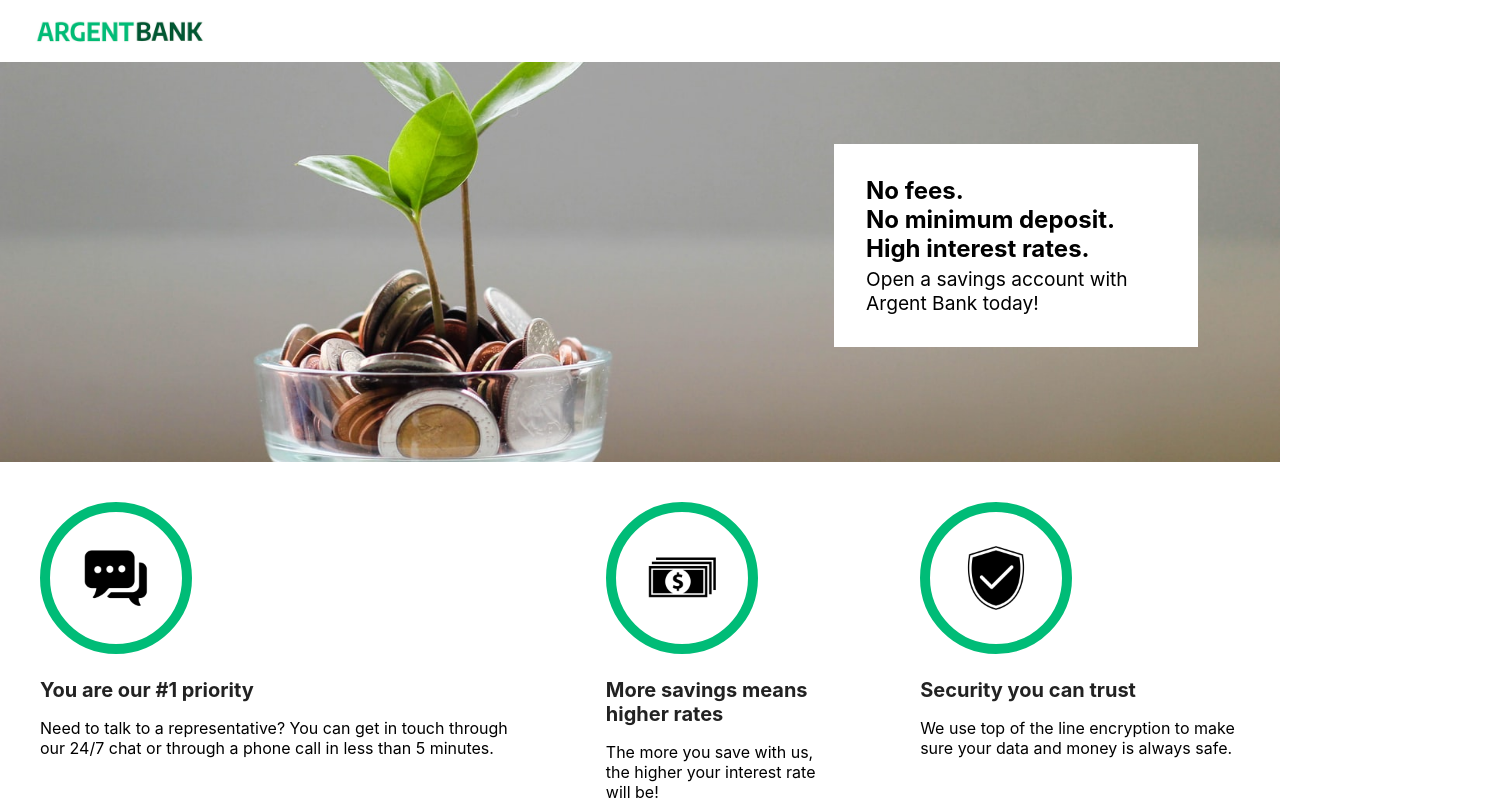
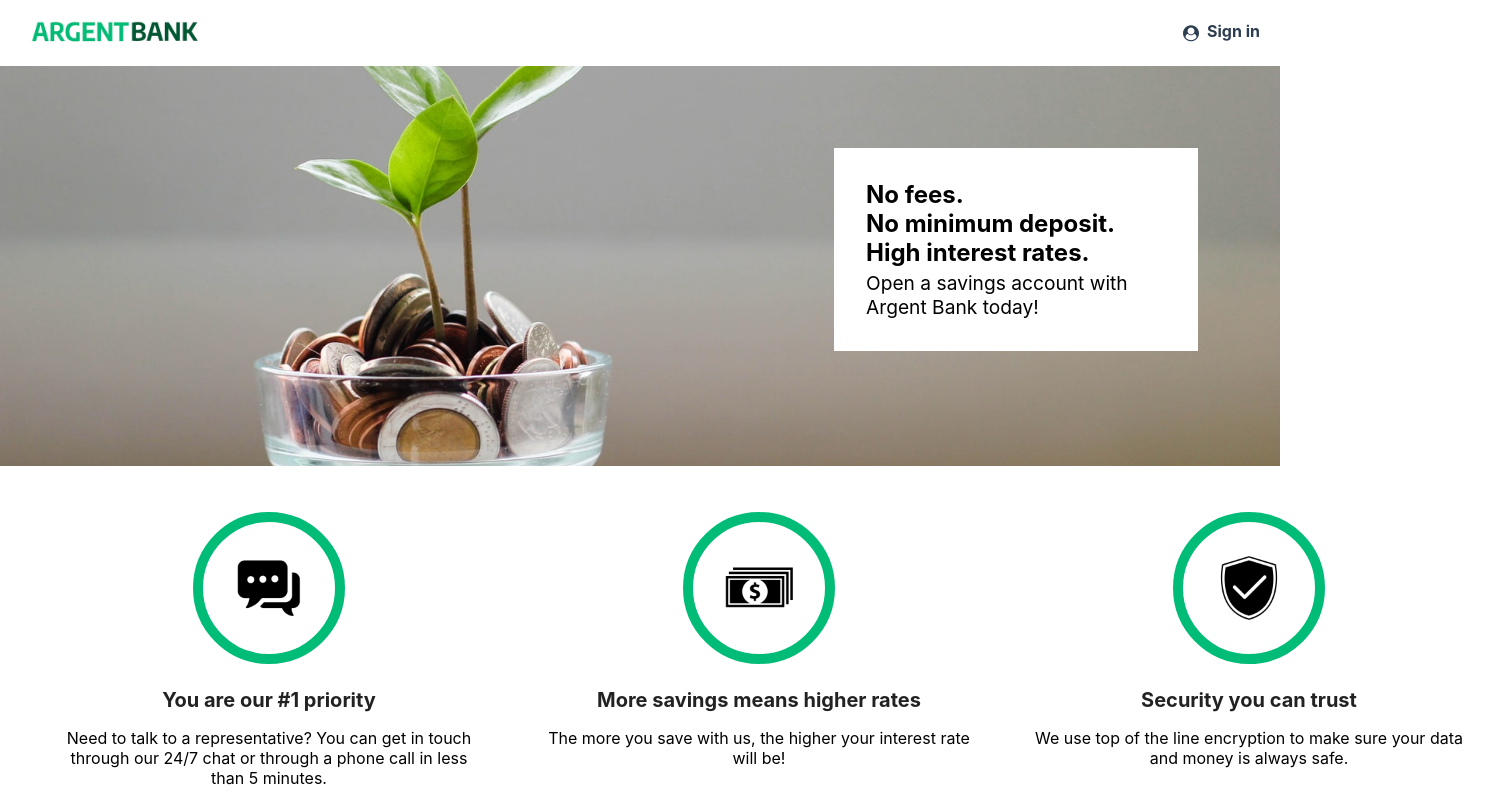
Before and after one commit to OuerdiaSlm/OuerdiaSlaimi_13_17042022, a React (Create React App) app in the folder OuerdiaSlaimi_13_17042022/mon-app/: page / in a window 1280 px wide. Shown: the top 800 px of the page, 1494 px wide, since content can reach past the window. Built offline with nearby package versions, Linux system fonts and the light colour scheme.

Commit message:
Ajout de navigation entre la page daccueil et sign-in 'Link' + Corrction css

```diff
--- a/OuerdiaSlaimi_13_17042022/mon-app/src/components/features/features.css
+++ b/OuerdiaSlaimi_13_17042022/mon-app/src/components/features/features.css
@@ -1,12 +1,8 @@
 .features {
   display: flex;
-  flex-direction: column;
   flex-direction: row;
-}
-
-.feature-item {
-  flex: 1;
-  padding: 2.5rem;
+  padding: 1rem 1.5rem;
+  text-align: center;
 }
 
 .feature-item-title {
@@ -15,6 +11,10 @@
   font-weight: bold;
   margin-bottom: 0.5rem;
 }
+.feature-item{
+  width: 430px;
+  padding: 30px;
+}
 
 .feature-icon {
   width: 100px;
--- a/OuerdiaSlaimi_13_17042022/mon-app/src/components/features/features.jsx
+++ b/OuerdiaSlaimi_13_17042022/mon-app/src/components/features/features.jsx
@@ -27,7 +27,6 @@ const featuresDatas = [
 
   function Features() {
     return (
-      <div className="features">
         <section className="features">
         {featuresDatas.map(item => (
           <div key={item.id}>
@@ -40,7 +39,6 @@ const featuresDatas = [
           </div>
         ))}
       </section>
-      </div>
     )
   }
   export default Features;
--- a/OuerdiaSlaimi_13_17042022/mon-app/src/components/header/headerNav.css
+++ b/OuerdiaSlaimi_13_17042022/mon-app/src/components/header/headerNav.css
@@ -1,6 +1,7 @@
 .Barre-navigation {
   display: flex;
   justify-content: space-between;
+  padding: 5px 20px;
 }
 
 .Barre-text {
@@ -20,7 +21,29 @@
 
 .logo{
   width: 190px;
-  padding: 5px;
-  padding-left: 25px;
   object-fit: cover;
 }
+
+.signIn-Link{
+  height: 100%;
+  width: 100%;
+  font-weight: bold;
+  color: #2c3e50;
+  text-decoration: none;
+  margin-right: 0.5rem;
+  display: flex;
+  justify-content: space-between;
+}
+
+.signIn-Link i {
+  display: flex;
+  align-items: center;
+}
+
+.signIn-Link h3 {
+  font-size: initial;
+}
+
+a {
+  text-decoration: none;
+}
--- a/OuerdiaSlaimi_13_17042022/mon-app/src/components/header/headerNav.jsx
+++ b/OuerdiaSlaimi_13_17042022/mon-app/src/components/header/headerNav.jsx
@@ -6,10 +6,17 @@ import { Link } from 'react-router-dom';
   function Header() {
     return (
       <div className="global-div-header">
+        <link rel="stylesheet"href="https://stackpath.bootstrapcdn.com/font-awesome/4.7.0/css/font-awesome.min.css"/>
         <header className="">
           <div className="Barre-navigation">
-            <img src={logo} className="logo" alt="" />
-            {/* <Link to={"/"}>Sign in</Link> */}
+
+            <Link to={"/"}><img src={logo} className="logo" alt="" /></Link>
+            <Link to={"/SingInPage"}>
+              <div className="signIn-Link">
+                <i className="fa fa-user-circle"></i>
+                <h3>Sign in</h3>
+              </div>
+            </Link>
           </div>
         </header>
       </div>
--- a/OuerdiaSlaimi_13_17042022/mon-app/src/index.js
+++ b/OuerdiaSlaimi_13_17042022/mon-app/src/index.js
@@ -1,5 +1,6 @@
 import React from 'react';
 import ReactDOM from 'react-dom/client';
+import { BrowserRouter as Router, Routes, Route } from "react-router-dom";
 import './index.css';
 import reportWebVitals from './reportWebVitals';
 import Header from './components/header/headerNav';
@@ -9,12 +10,19 @@ import Features from './components/features/features';
 import Footer from './components/footer/footer';
 import Homepage from './pages/homepage';
 import SingInPage from './pages/SingInPage';
+import SingIn from './components/sign-in/sign-in';
 
 const root = ReactDOM.createRoot(document.getElementById('root'));
 root.render(
   <React.StrictMode>
+    <Router>
+      <Routes>
+        <Route exact path="/" element={<Homepage/>}/>
+        <Route exact path="/SingInPage" element={<SingInPage/>}/>
+      </Routes>
+    </Router>
 
-  <Homepage/>
+
   {/* <SingInPage/> */}
 
 
```
